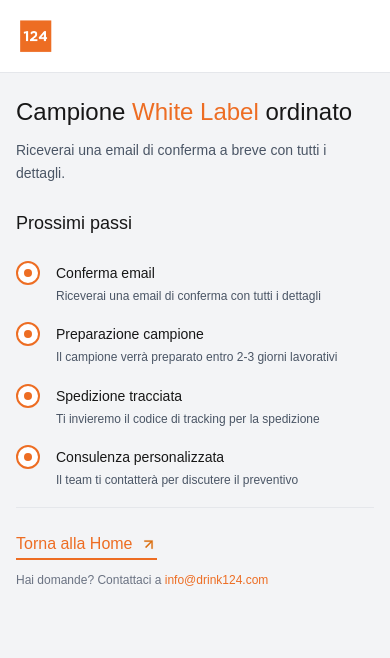
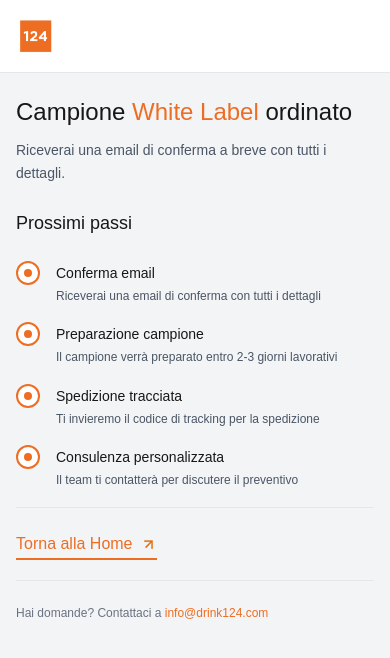
Before and after one commit to mcfratm0823/configuratore-enterprise, a Next.js app: page /success in a window 390 px wide. Shown: the top 658 px of the page. Built offline with nearby package versions, Linux system fonts and the light colour scheme.

Commit message:
fix tk page mobile

```diff
--- a/src/app/success/page.tsx
+++ b/src/app/success/page.tsx
@@ -145,10 +145,8 @@
                 </div>
 
 
-                {/* Mobile CTA + Contact Info */}
-                <div className="pt-6 border-t border-gray-200">
-                  {/* Mobile CTA */}
-                  <div className="lg:hidden mb-4">
+                {/* Mobile CTA - After Timeline */}
+                <div className="lg:hidden pt-6 border-t border-gray-200 mb-6">
                   <span
                     onClick={() => window.location.href = '/'}
                     className="relative inline-flex items-center gap-2 text-[#ed6d23] font-medium cursor-pointer text-base"
@@ -160,6 +158,7 @@
                 </div>
 
                 {/* Contact Info */}
+                <div className="pt-6 border-t border-gray-200">
                   <p className="text-xs md:text-sm text-gray-500">
                     Hai domande? Contattaci a <span className="text-[#ed6d23] font-medium">info@drink124.com</span>
                   </p>
--- a/src/app/thank-you/page.tsx
+++ b/src/app/thank-you/page.tsx
@@ -173,10 +173,8 @@
 
 
 
-                {/* Mobile CTA + Contact Info */}
-                <div className="pt-6 border-t border-gray-200">
-                  {/* Mobile CTA */}
-                  <div className="lg:hidden mb-4">
+                {/* Mobile CTA - After Timeline */}
+                <div className="lg:hidden pt-6 border-t border-gray-200 mb-6">
                   <span
                     onClick={() => window.location.href = '/'}
                     className="relative inline-flex items-center gap-2 text-[#ed6d23] font-medium cursor-pointer text-base"
@@ -188,6 +186,7 @@
                 </div>
 
                 {/* Contact Info */}
+                <div className="pt-6 border-t border-gray-200">
                   <p className="text-xs md:text-sm text-gray-500">
                     Hai domande? Contattaci a <span className="text-[#ed6d23] font-medium">info@drink124.com</span>
                   </p>
```
Lines whose indentation alone changed are shown as unchanged.
